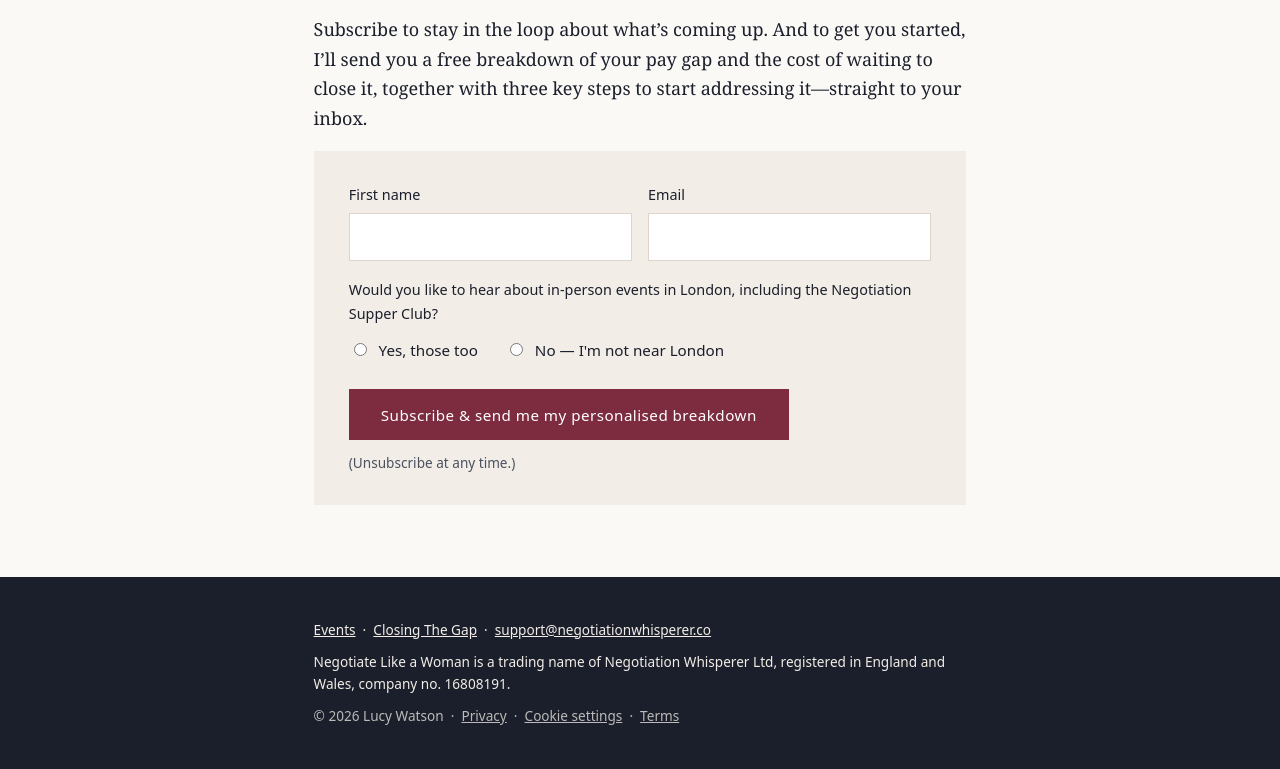
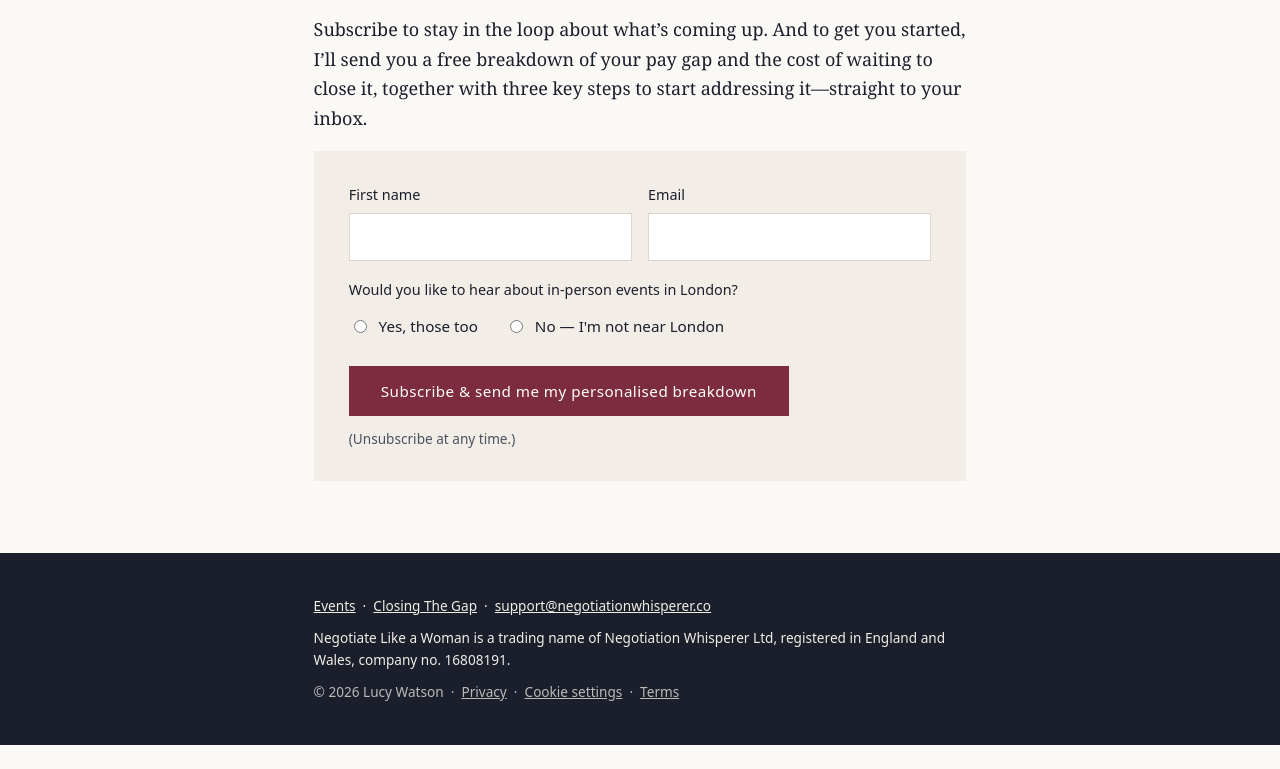
Before and after one commit to NegotiateLikeaWoman/website, a plain HTML site: page calculator/index.html in a window 1280 px wide. Shown: the part 1199-1968 px from the top of the page. After the commit the page ends 1944 px from the top, so only its background shows below. Drawn offline with Linux system fonts and the light colour scheme.

Commit message:
Calculator: drop Supper Club from London question
Co-Authored-By: Claude Opus 5.5 <noreply@anthropic.com>
Claude-Session: https://claude.ai/code/session_01CiTU6umvaBNxMeoNxE32jY

```diff
--- a/calculator/index.html
+++ b/calculator/index.html
@@ -246,8 +246,7 @@
             </div>
           </div>
           <fieldset class="choice">
-            <legend>Would you like to hear about in-person events in London, including the
-              Negotiation Supper Club?</legend>
+            <legend>Would you like to hear about in-person events in London?</legend>
             <label><input type="radio" name="london" value="1"> Yes, those too</label>
             <label><input type="radio" name="london" value="2"> No — I'm not near London</label>
           </fieldset>
```
